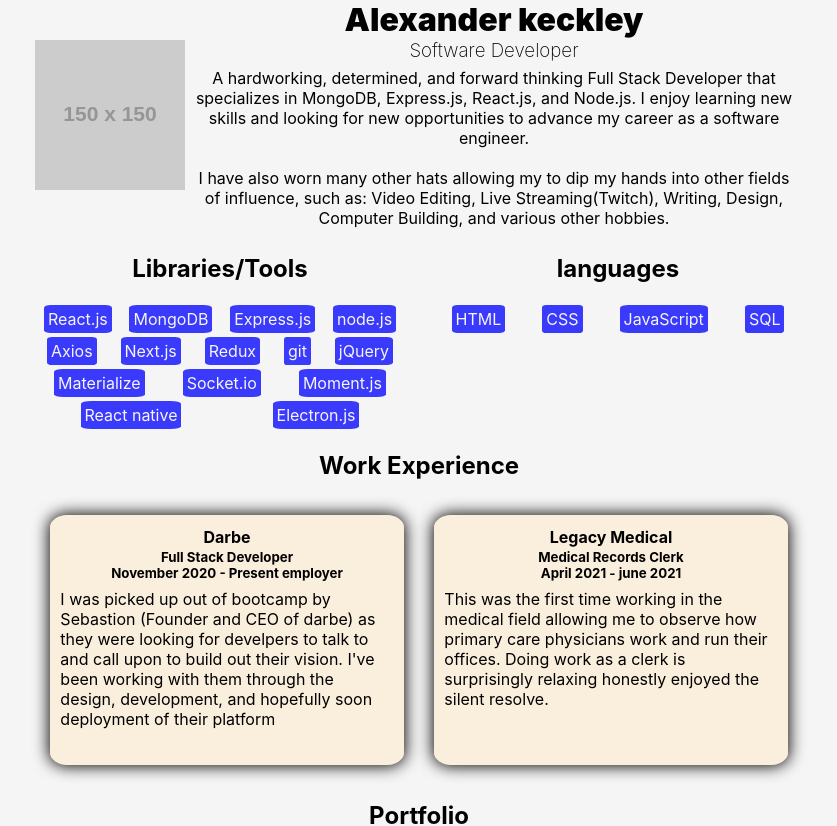
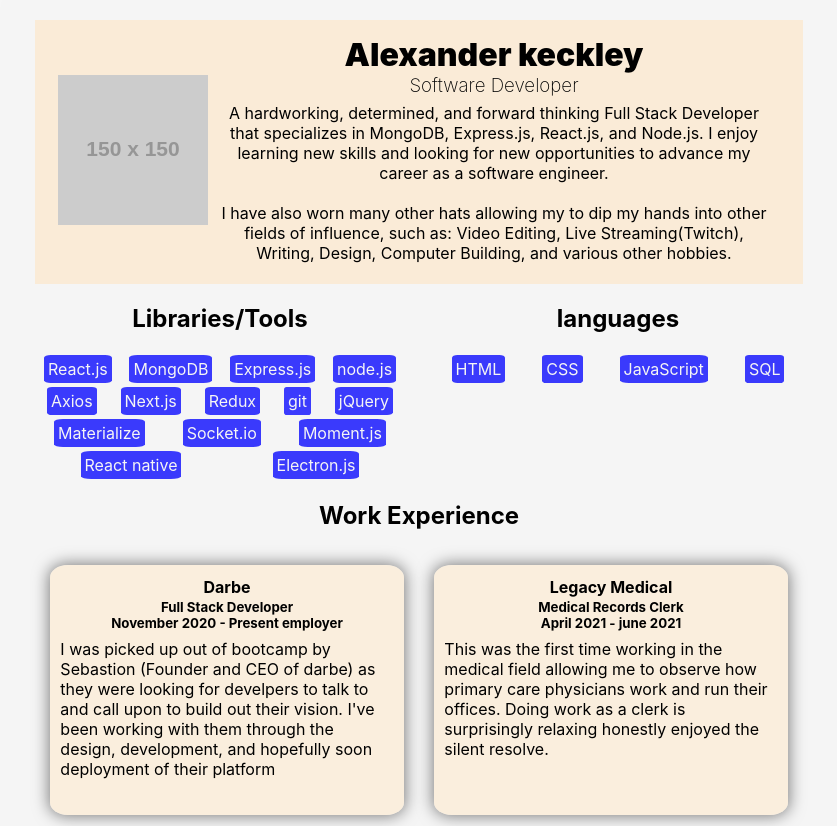
Before and after one commit to Drkeck/Drkeck.github.io, a React (Create React App) app: page / in a window 1280 px wide. Shown: the top 826 px of the page, without its empty margins (221-1058 px from the left). Built offline with nearby package versions, Linux system fonts and the light colour scheme.

Commit message:
added some shadow to some of the tiles as well as added a backdrop for the description/about me section

```diff
--- a/src/Components/Bio/index.css
+++ b/src/Components/Bio/index.css
@@ -1,7 +1,10 @@
-.container {
+.container-bio {
     display: flex;
     flex-direction: row;
     align-items: center;
+    background-color: antiquewhite;
+    margin: 20px 0 0 0;
+    padding: 2% 3%;
 }
 
 .profile {
--- a/src/Components/Bio/index.js
+++ b/src/Components/Bio/index.js
@@ -3,7 +3,7 @@ import "./index.css"
 function Bio() {
 
     return(
-        <div className="container">
+        <div className="container-bio">
             <div>
                 <img src="https://via.placeholder.com/150" className="profile" alt="Profile"></img>
             </div>
--- a/src/Components/Portfolio/index.css
+++ b/src/Components/Portfolio/index.css
@@ -10,6 +10,7 @@
     background-color: blanchedalmond;
     width: 374px;
     height: 244px;
+    box-shadow: 0em 0em 1em 1px rgba(0, 0, 0, 0.25);
 }
 
 .card-name {
--- a/src/Components/WorkExperience/index.css
+++ b/src/Components/WorkExperience/index.css
@@ -6,7 +6,7 @@
 .card-long {
     background-color: rgba(255, 235, 205, 0.582);
     border-radius: 5%;
-    box-shadow: 0em 0em 1em 1px black;
+    box-shadow: 0em 0em 1em 1px rgba(0, 0, 0, 0.5);
     padding: 10px;
     margin: 2%;
     z-index: 1;
```
